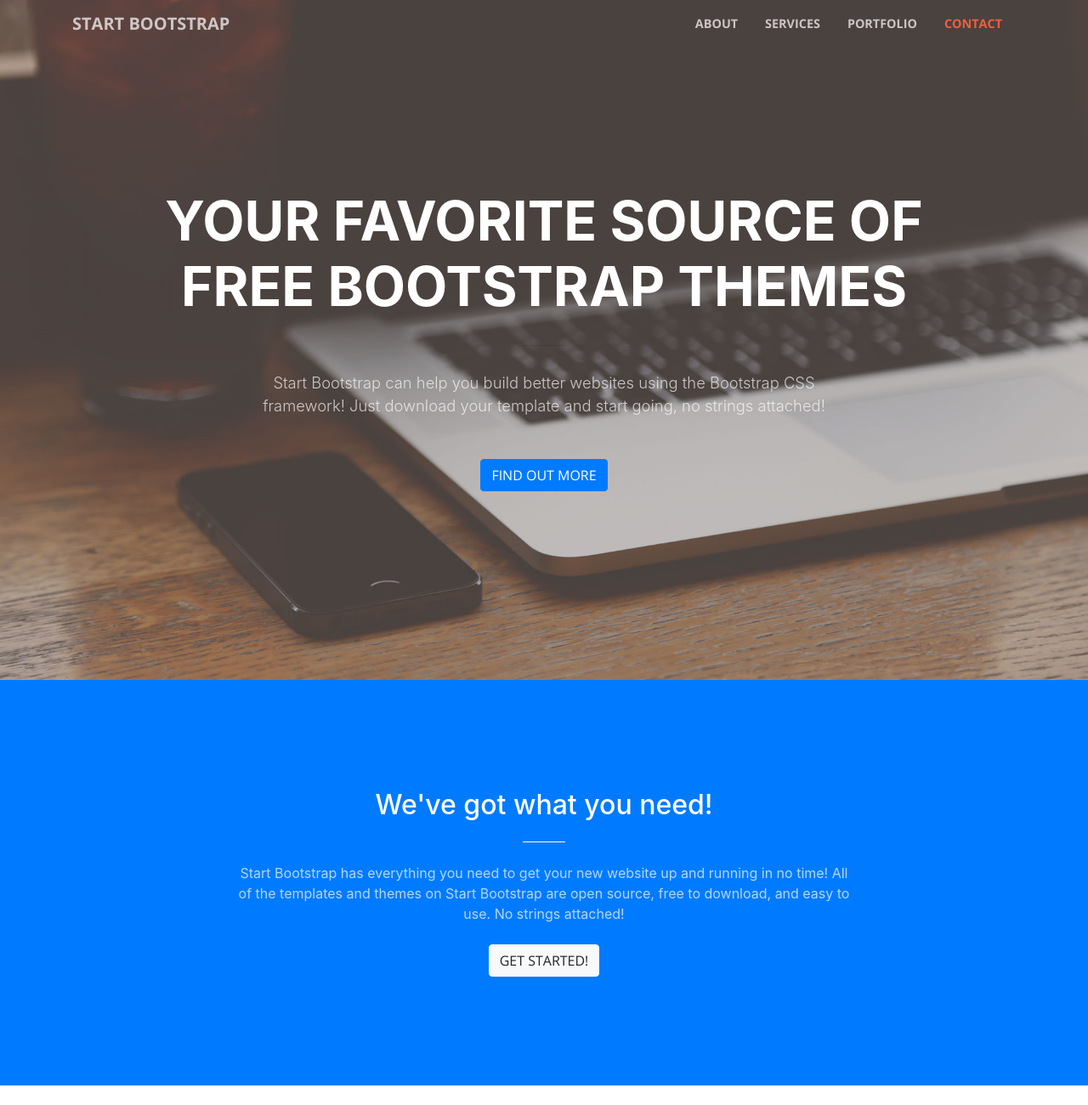
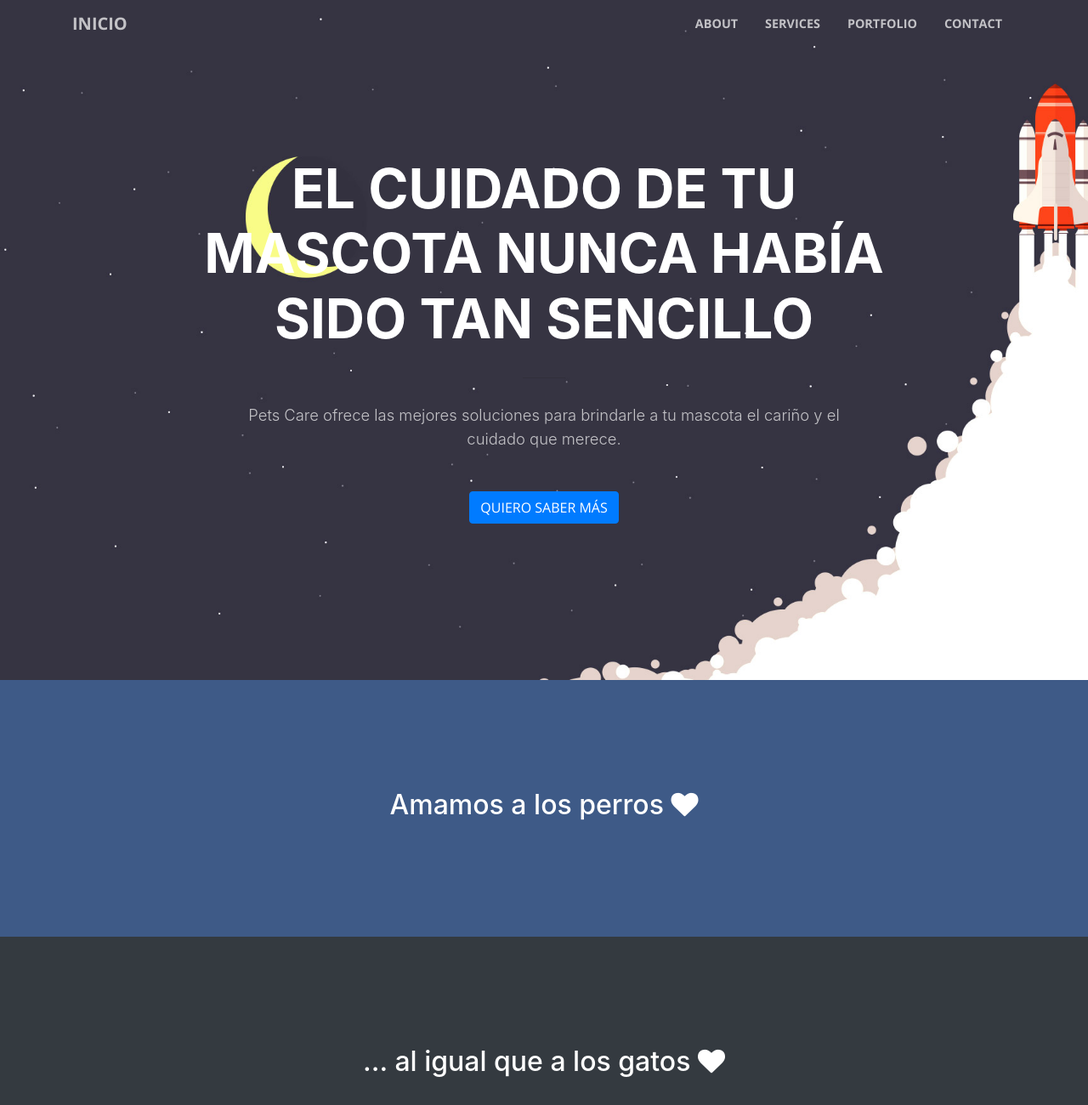
Before and after one commit to elticha/Proyecto-Empresa, a website with bundled scripts: page index.html in a window 1280 px wide. Shown: the top 1300 px of the page at 85% size. Built offline with nearby package versions, Linux system fonts and the light colour scheme.

Commit message:
Primeras modificaciones
...

```diff
--- a/css/creative.css
+++ b/css/creative.css
@@ -41,7 +41,9 @@
 .bg-primary {
   background-color: #F05F40 !important;
 }
-
+.bg-dogs {
+  background-color: rgb(62, 90, 135) !important;
+}
 .bg-dark {
   background-color: #212529 !important;
 }
@@ -169,7 +171,7 @@
 header.masthead {
   padding-top: 10rem;
   padding-bottom: calc(10rem - 56px);
-  background-image: url("../img/header.jpg");
+  background-image: url("../img/header 2.jpg");
   background-position: center center;
   -webkit-background-size: cover;
   -moz-background-size: cover;
--- a/index.html
+++ b/index.html
@@ -1,19 +1,19 @@
 <!DOCTYPE html>
-<html lang="en">
+<html lang="es-MX">
 
   <head>
 
     <meta charset="utf-8">
     <meta name="viewport" content="width=device-width, initial-scale=1, shrink-to-fit=no">
-    <meta name="description" content="">
-    <meta name="author" content="">
+    <meta name="description" content="Las mascotas son nuestra prioridad.">
+    <meta name="author" content="Luis Fernando Hernandez Morales | David Perez Sanchez">
 
-    <title>Creative - Start Bootstrap Theme</title>
+    <title>Pets Care</title>
 
-    <!-- Bootstrap core CSS -->
+    <!-- Bootstrap-->
     <link href="vendor/bootstrap/css/bootstrap.min.css" rel="stylesheet">
 
-    <!-- Custom fonts for this template -->
+    <!-- Fuentes -->
     <link href="vendor/font-awesome/css/font-awesome.min.css" rel="stylesheet" type="text/css">
     <link href='https://fonts.googleapis.com/css?family=Open+Sans:300italic,400italic,600italic,700italic,800italic,400,300,600,700,800' rel='stylesheet' type='text/css'>
     <link href='https://fonts.googleapis.com/css?family=Merriweather:400,300,300italic,400italic,700,700italic,900,900italic' rel='stylesheet' type='text/css'>
@@ -21,9 +21,11 @@
     <!-- Plugin CSS -->
     <link href="vendor/magnific-popup/magnific-popup.css" rel="stylesheet">
 
-    <!-- Custom styles for this template -->
-    <link href="css/creative.min.css" rel="stylesheet">
-
+    <!-- Css personalizado -->
+    <link href="css/creative.css" rel="stylesheet">
+    <!-- Bootstrap core JavaScript -->
+    <script src="vendor/jquery/jquery.min.js"></script>
+    <script src="vendor/bootstrap/js/bootstrap.bundle.min.js"></script>
   </head>
 
   <body id="page-top">
@@ -31,7 +33,7 @@
     <!-- Navigation -->
     <nav class="navbar navbar-expand-lg navbar-light fixed-top" id="mainNav">
       <div class="container">
-        <a class="navbar-brand js-scroll-trigger" href="#page-top">Start Bootstrap</a>
+        <a class="navbar-brand js-scroll-trigger" href="#page-top">Inicio</a>
         <button class="navbar-toggler navbar-toggler-right" type="button" data-toggle="collapse" data-target="#navbarResponsive" aria-controls="navbarResponsive" aria-expanded="false" aria-label="Toggle navigation">
           <span class="navbar-toggler-icon"></span>
         </button>
@@ -59,18 +61,56 @@
         <div class="row">
           <div class="col-lg-10 mx-auto">
             <h1 class="text-uppercase">
-              <strong>Your Favorite Source of Free Bootstrap Themes</strong>
+              <strong>El cuidado de tu mascota nunca había sido tan sencillo</strong>
             </h1>
             <hr>
           </div>
           <div class="col-lg-8 mx-auto">
-            <p class="text-faded mb-5">Start Bootstrap can help you build better websites using the Bootstrap CSS framework! Just download your template and start going, no strings attached!</p>
-            <a class="btn btn-primary btn-xl js-scroll-trigger" href="#about">Find Out More</a>
+            <p class="text-faded mb-5">Pets Care ofrece las mejores soluciones para brindarle a tu mascota el cariño y el cuidado que merece.</p>
+            <a class="btn btn-primary btn-xl js-scroll-trigger" href="#perros">Quiero saber más</a>
           </div>
         </div>
       </div>
     </header>
 
+    <section class="bg-dogs" id="perros">
+        <div class="container">
+            <div class="row">
+                <div class="col-lg-8 mx-auto text-center">
+                    <h2 class="section-heading text-white">Amamos a los perros
+                        <span class="fa fa-heart"></span>
+                    </h2>
+                </div>
+            </div>
+        </div>
+    </section>
+
+    <section class="bg-dark" id="gatos">
+        <div class="container">
+            <div class="row">
+                <div class="col-lg-8 mx-auto text-center">
+                    <h2 class="section-heading text-white">... al igual que a los gatos
+                        <span class="fa fa-heart"></span>
+                    </h2>
+                </div>
+            </div>
+        </div>
+        <br><br><br><br><br><br><br>
+    </section>
+
+    <section class="bg-dark" id="peques">
+        <div class="container">
+            <div class="row">
+                <div class="col-lg-8 mx-auto text-center">
+                    <h2 class="section-heading text-white">
+                        <span class="fa fa-heart"></span>
+                    </h2>
+                </div>
+            </div>
+        </div>
+    </section>
+
+    <!--
     <section class="bg-primary" id="about">
       <div class="container">
         <div class="row">
@@ -254,19 +294,14 @@
         </div>
       </div>
     </section>
-
-    <!-- Bootstrap core JavaScript -->
-    <script src="vendor/jquery/jquery.min.js"></script>
-    <script src="vendor/bootstrap/js/bootstrap.bundle.min.js"></script>
-
-    <!-- Plugin JavaScript -->
+    -->
+      <!-- Plugin JavaScript -->
     <script src="vendor/jquery-easing/jquery.easing.min.js"></script>
     <script src="vendor/scrollreveal/scrollreveal.min.js"></script>
     <script src="vendor/magnific-popup/jquery.magnific-popup.min.js"></script>
 
     <!-- Custom scripts for this template -->
     <script src="js/creative.min.js"></script>
-
   </body>
 
 </html>
```
Also changed, not shown: img/header 2.jpg (added), 1 other file.
